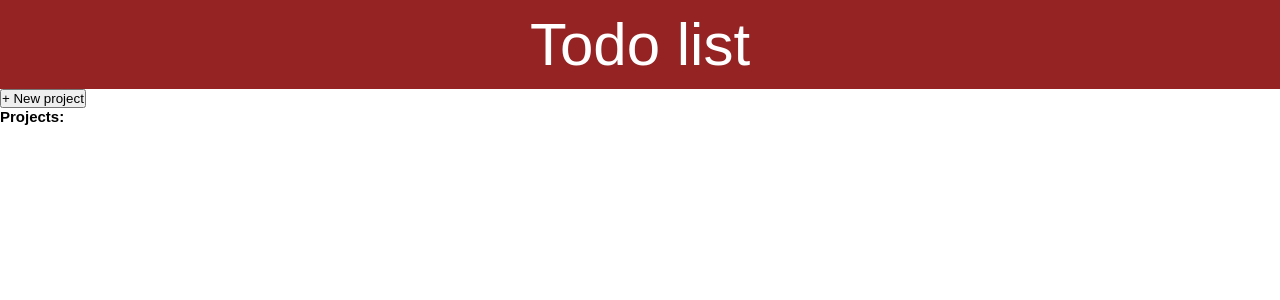
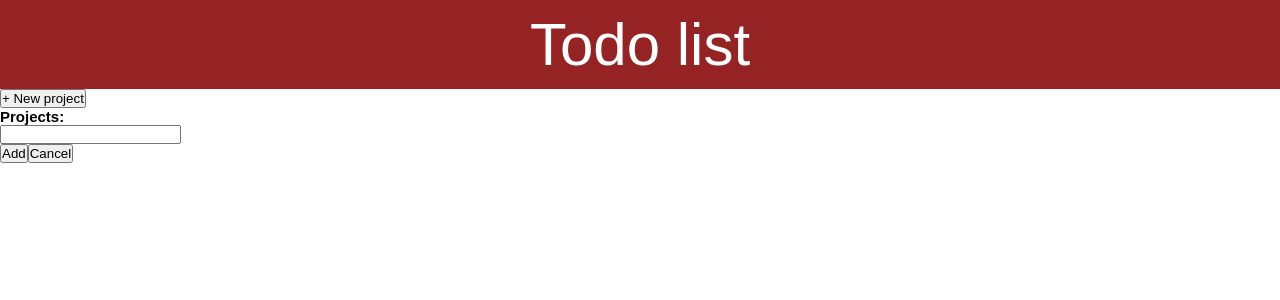
Before and after one commit to jovanlekic12/todoList-withProjects-react, a React (Vite) app: page / in a window 1280 px wide. Both pictures are taken after a click on the button "+ New project". Shown: the top 300 px of the page. Built offline with nearby package versions, Linux system fonts and the light colour scheme.

Commit message:
refactor code

```diff
--- a/src/App.jsx
+++ b/src/App.jsx
@@ -8,11 +8,27 @@ function App() {
   const [projects, setProjects] = useState([]);
   const [todos, setTodos] = useState({});
 
+  function handleSubmitProject(event, name) {
+    event.preventDefault();
+    handleAddProject(name);
+  }
+
+  function handleAddProject(name) {
+    const newItem = {
+      id: self.crypto.randomUUID(),
+      name: name,
+    };
+    setProjects((prev) => [...prev, newItem]);
+  }
+
   return (
     <>
       <Header></Header>
       <main className="main__container">
-        <Projects projects={projects} />
+        <Projects
+          projects={projects}
+          handleSubmitProject={handleSubmitProject}
+        />
       </main>
     </>
   );
--- a/src/components/button.jsx
+++ b/src/components/button.jsx
@@ -1,5 +1,9 @@
-function Button({ children, className }) {
-  return <button className={className}>{children}</button>;
+function Button({ children, className, onClick }) {
+  return (
+    <button onClick={onClick} className={className}>
+      {children}
+    </button>
+  );
 }
 
 export default Button;
--- /dev/null
+++ b/src/components/input.jsx
@@ -0,0 +1,12 @@
+function Input(props) {
+  const { placeHolder, className, onChange, type } = { props };
+  return (
+    <input
+      type={type}
+      className={className}
+      placeholder={placeHolder}
+      onChange={onChange}
+    />
+  );
+}
+export default Input;
--- a/src/components/projects.jsx
+++ b/src/components/projects.jsx
@@ -1,12 +1,25 @@
 import Button from "./button";
 import Project from "./projectListItem";
+import ProjectForm from "./projectsListForm";
+import { useState } from "react";
+function Projects(props) {
+  const { projects, handleSubmitProject } = props;
+  const [isFormOpened, setIsFormOpened] = useState(false);
 
-function Projects(props) {
-  const { projects } = props;
   return (
     <aside className="projects__section">
-      <Button>+ New project</Button>
+      <Button
+        onClick={() => setIsFormOpened(true)}
+        className="new__project__btn"
+      >
+        + New project
+      </Button>
       <h1 className="projects__section__title">Projects:</h1>
+      {isFormOpened ? (
+        <ProjectForm handleSubmitProject={handleSubmitProject} />
+      ) : (
+        ""
+      )}
       <ul className="projects__list">
         {projects.map((project) => {
           <Project {...project} />;
--- /dev/null
+++ b/src/components/projectsListForm.jsx
@@ -0,0 +1,23 @@
+import Button from "./button";
+import Input from "./input";
+
+function ProjectForm(props) {
+  const { handleSubmitProject } = props;
+
+  return (
+    <form onSubmit={handleSubmitProject}>
+      <Input
+        placeHolder="Add new project"
+        className="project__input"
+        type="text"
+      />
+      <div>
+        <Button className="project__form__btn" onClick={handleSubmitProject}>
+          Add
+        </Button>
+        <Button className="project__form__btn">Cancel</Button>
+      </div>
+    </form>
+  );
+}
+export default ProjectForm;
```
